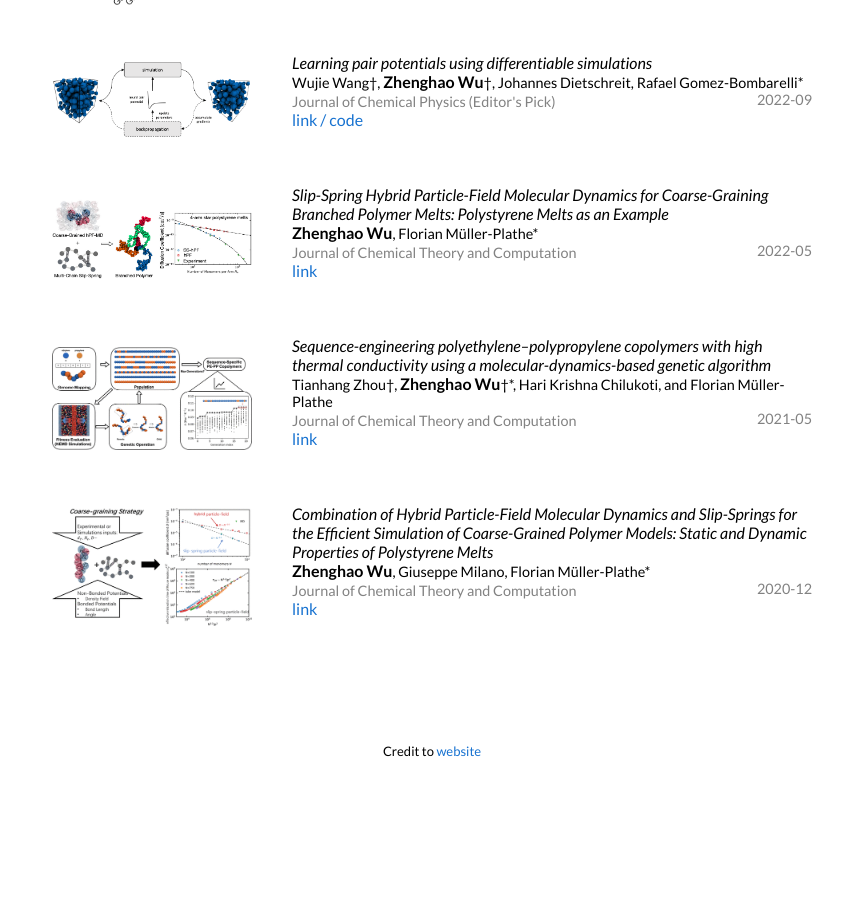
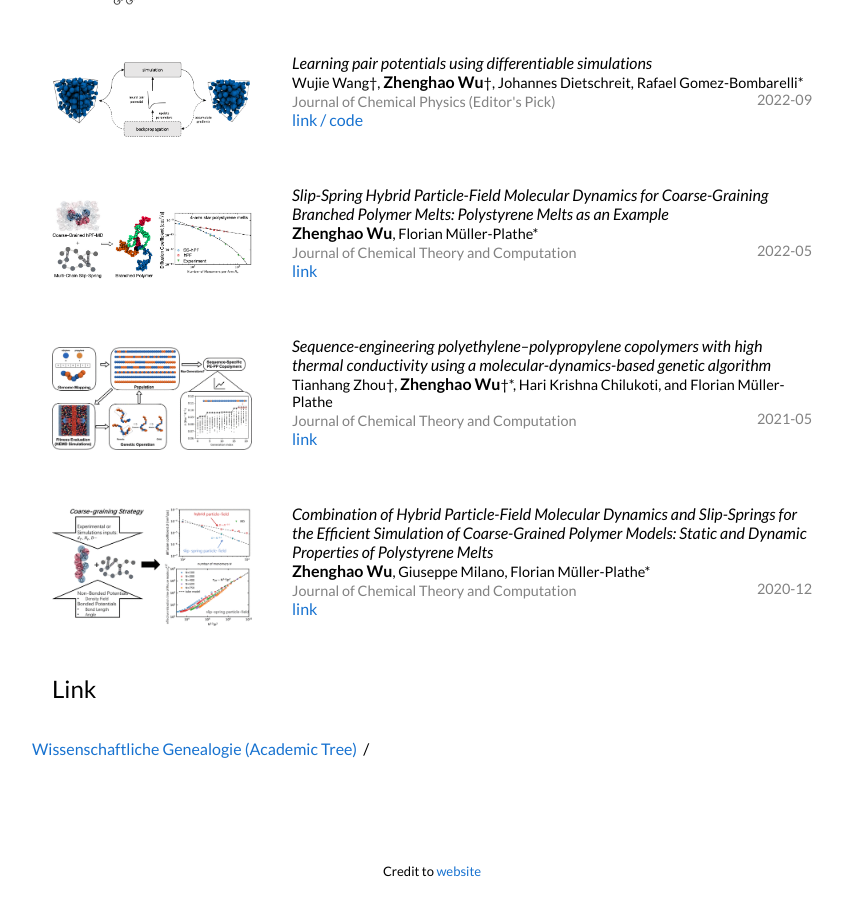
Before and after one commit to Chenghao-Wu/Chenghao-Wu.github.io, a Jekyll site: the page built from _posts/2023-03-13-Macromolecules2023.markdown, in a window 1280 px wide and 900 px high, scrolled down 998 px. Shown: the whole window, without its empty margins (208-1051 px from the left). Built offline with Jekyll 4.4.1, drawn with Linux system fonts in a browser that asks for light colours; before the commit the page ends 1778 px from its top, so only the background shows below that.

Commit message:
add useful links

```diff
--- a/_layouts/default.html
+++ b/_layouts/default.html
@@ -114,6 +114,19 @@
           {% endfor %}
           {% endfor %}
         </table>
+
+        <table style="width:100%;border:0px;border-spacing:0px;border-collapse:separate;margin-right:auto;margin-left:auto;">
+          <tr>
+            <td style="padding:2.5%;width:100%;vertical-align:middle">
+              <h2>Link</h2>
+            </td>
+          </tr>
+        </table>
+        <table style="width:100%;border:0px;border-spacing:0px;border-collapse:separate;margin-right:auto;margin-left:auto;">
+          <p style="text-align:left">
+            <a href="pdfs/Genealogie_06_2023.pdf">Wissenschaftliche Genealogie (Academic Tree)</a> &nbsp;/&nbsp;
+          </p>
+        </table>
         <br>
         <br>
         <br>
```
Also changed, not shown: 4 other files.
